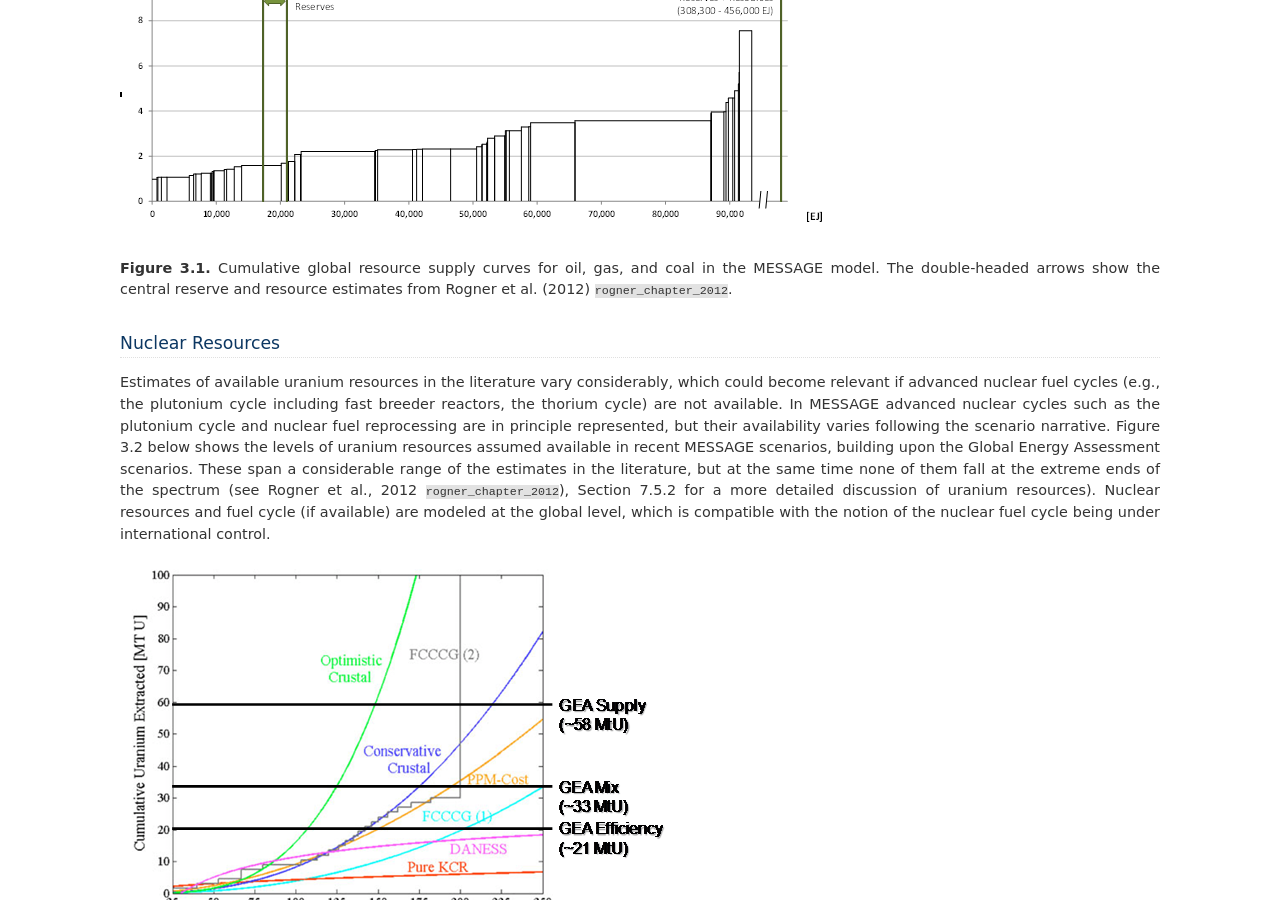
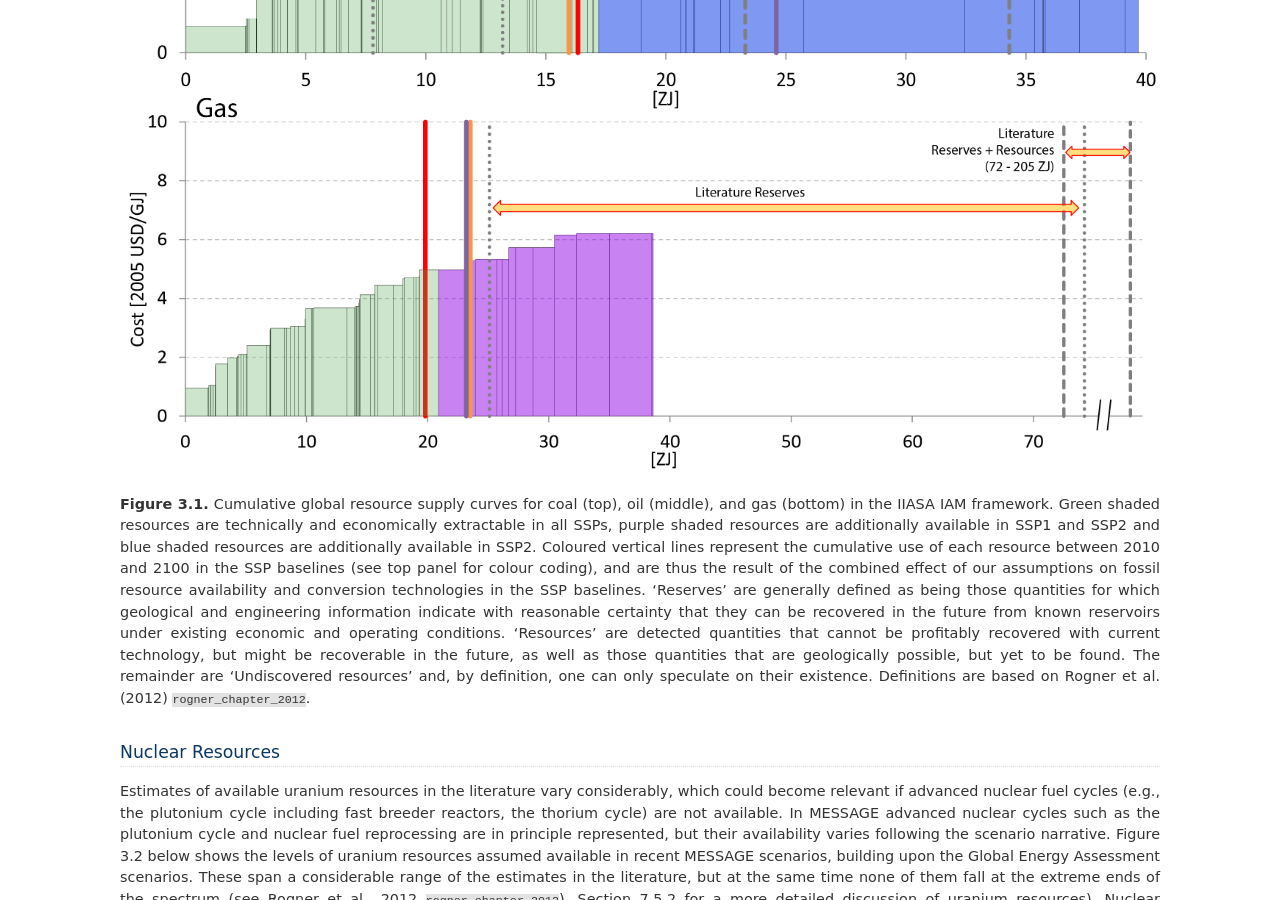
Before and after one commit to iiasa/message_doc, a Sphinx documentation site: the page built from source/message_globiom/energy/resource.rst, in a window 1280 px wide and 900 px high, scrolled down 1554 px. Built offline with Sphinx 7.4.7, drawn with Linux system fonts in a browser that asks for light colours; pages that are not in the unit, such as notebooks, are missing from menus; cross-references to code outside the pages are shown as plain code.

Commit message:
Update resource.rst

```diff
--- a/source/message_globiom/energy/resource.rst
+++ b/source/message_globiom/energy/resource.rst
@@ -45,8 +45,8 @@ Conventional oil and gas are distributed unevenly throughout the world, with onl
 
 Similar to conventional oil, much of the unconventional oil resides in the Middle East and North Africa. However, with North America and Latin America showing wide ranges in the unconventional oil estimate, the share of Middle East and North Africa could be high as 42% or as low as 24%. Meanwhile, unconventional gas is distributed quite well throughout the world; North America possesses the most with roughly 25% of the world reserve.
 
-.. image:: /_static/global_resources_3.1.png
-**Figure 3.1.** Cumulative global resource supply curves for oil, gas, and coal in the MESSAGE model. The double-headed arrows show the central reserve and resource estimates from Rogner et al. (2012) :cite:`rogner_chapter_2012`.
+.. image:: /_static/GlobalResourceSupplyCurves.png
+**Figure 3.1.** Cumulative global resource supply curves for coal (top), oil (middle), and gas (bottom) in the IIASA IAM framework. Green shaded resources are technically and economically extractable in all SSPs, purple shaded resources are additionally available in SSP1 and SSP2 and blue shaded resources are additionally available in SSP2. Coloured vertical lines represent the cumulative use of each resource between 2010 and 2100 in the SSP baselines (see top panel for colour coding), and are thus the result of the combined effect of our assumptions on fossil resource availability and conversion technologies in the SSP baselines. ‘Reserves’ are generally defined as being those quantities for which geological and engineering information indicate with reasonable certainty that they can be recovered in the future from known reservoirs under existing economic and operating conditions. ‘Resources’ are detected quantities that cannot be profitably recovered with current technology, but might be recoverable in the future, as well as those quantities that are geologically possible, but yet to be found. The remainder are ‘Undiscovered resources’ and, by definition, one can only speculate on their existence. Definitions are based on Rogner et al. (2012) :cite:`rogner_chapter_2012`.
 
 Nuclear Resources
 -------------------
```
